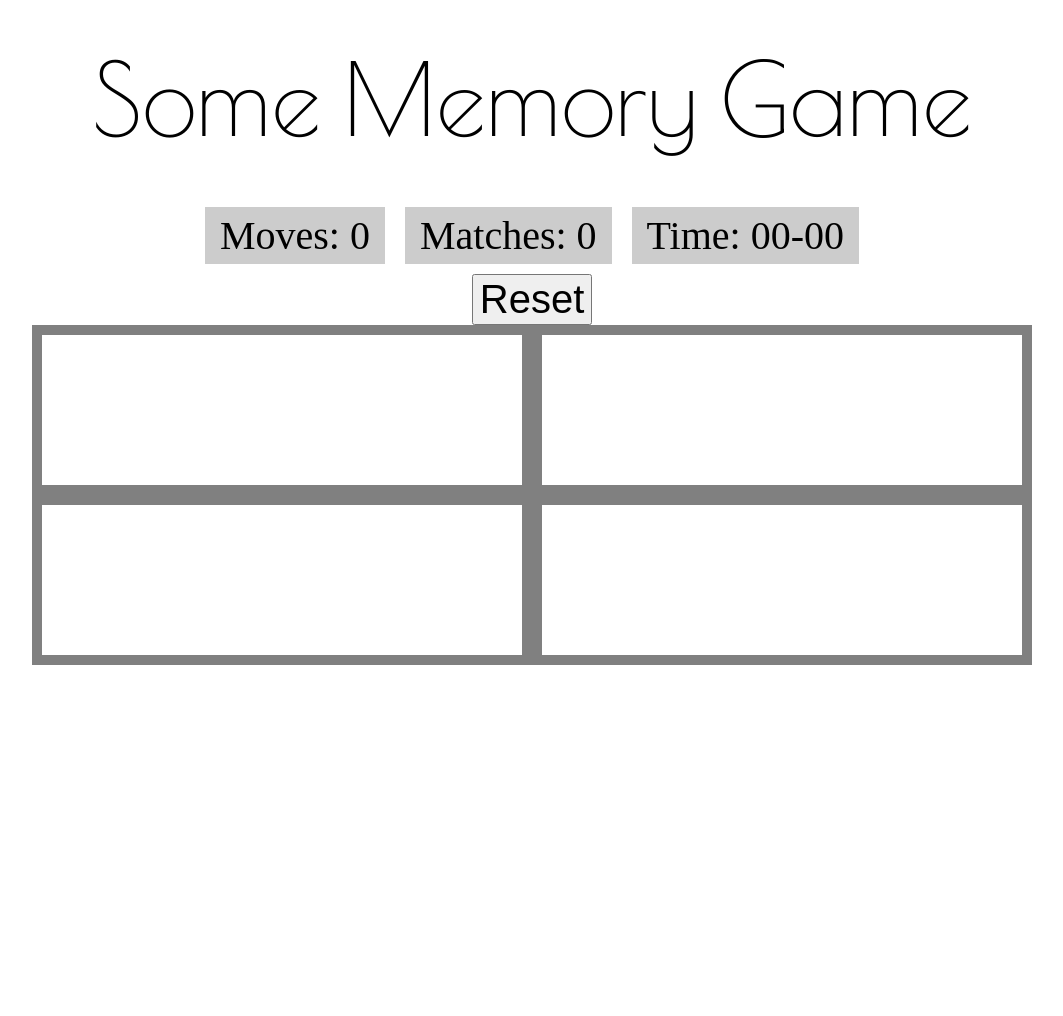
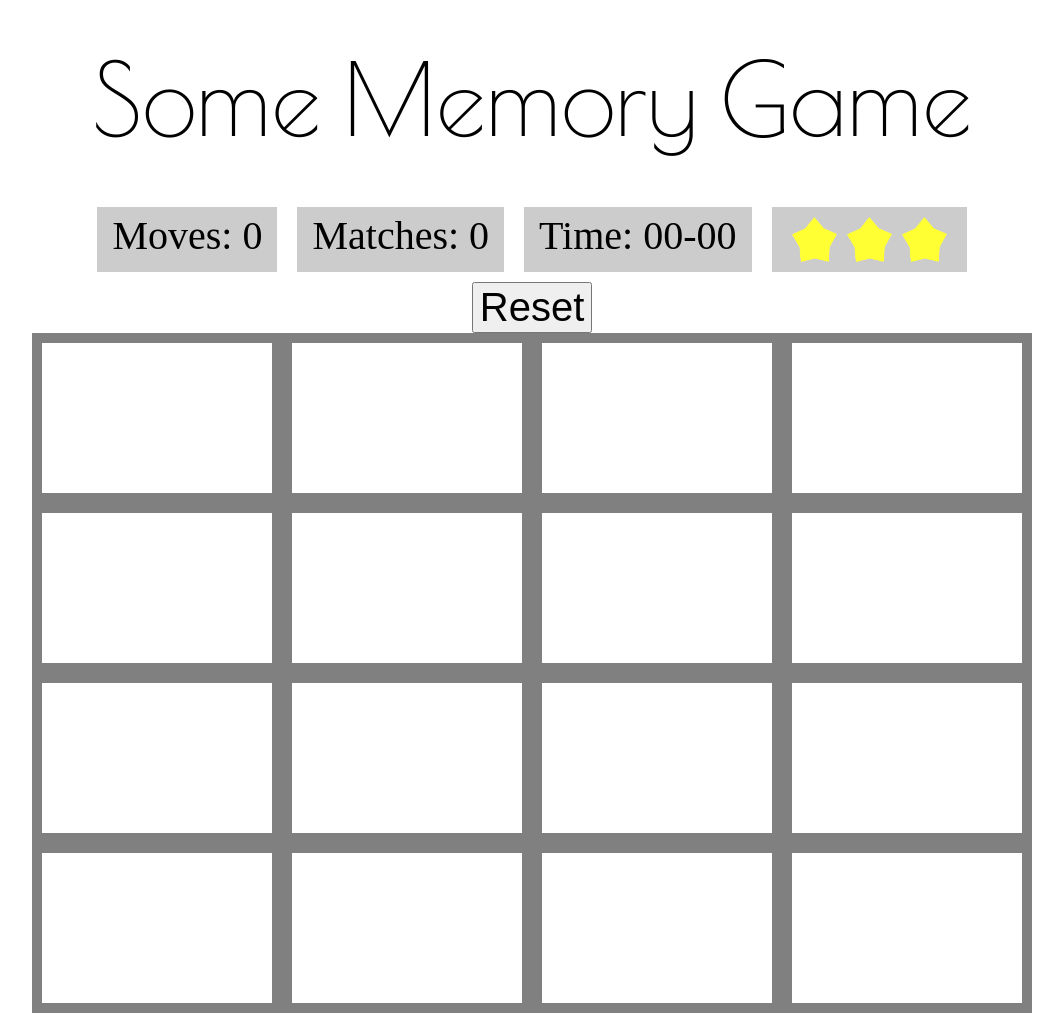
Before and after one commit to Hrothdel/SomeMemoryGame, a plain HTML site: page index.html in a window 1280 px wide. Shown: the whole page, without its empty margins (108-1171 px from the left). Before the commit the page ends 800 px from the top, so only its background shows below. Drawn offline with nearby package versions, Linux system fonts and the light colour scheme.

Commit message:
Added star rating system

```diff
--- a/css/styles.css
+++ b/css/styles.css
@@ -118,3 +118,15 @@
 #win-reset {
     margin: auto;
 }
+
+#star-rating {
+    display: flex;
+    justify-content: center;
+}
+
+.star {
+    width: 45px;
+    height: 45px;
+
+    margin: 5px;
+}
--- a/js/game.js
+++ b/js/game.js
@@ -1,13 +1,18 @@
 const content_section = $('#content');
 
-const default_width = 2,
-    default_height = 2;
+//star rating: n/2 + ceil(n/4);
+
+const default_width = 4,
+    default_height = 4;
 
 let cards = [],
     active = [],
     moves = 0,
     matches = 0,
-    start_time = undefined;
+    start_time = undefined,
+    optimal_moves,
+    mid_rating_step = 5,
+    low_rating_step = 15;
 
 let start_button = $('#start-button'),
     grid_container,
@@ -66,6 +71,31 @@ function showGrid(height, width) {
     });
 }
 
+function updateStarRating () {
+    $('#star-rating').children().remove();
+
+    let star_images = "";
+    if(moves <= (optimal_moves + Math.floor(optimal_moves * 0.75))) {
+        star_images += '<img class="star" src="images/star-active.png">';
+    } else {
+        star_images += '<img class="star" src="images/star-inactive.png">';
+    }
+
+    if(moves <= (optimal_moves + Math.floor(optimal_moves * 0.25))) {
+        star_images += '<img class="star" src="images/star-active.png">';
+    } else {
+        star_images += '<img class="star" src="images/star-inactive.png">';
+    }
+
+    if(moves <= optimal_moves) {
+        star_images += '<img class="star" src="images/star-active.png">';
+    } else {
+        star_images += '<img class="star" src="images/star-inactive.png">';
+    }
+
+    $('#star-rating').append(star_images);
+}
+
 function addStats() {
     content_section.append('<section id="stats-section"></section>');
     stats_section = $('#stats-section');
@@ -73,6 +103,8 @@ function addStats() {
     stats_section.append('<span id="moves" class="stats">Moves: 0</span>');
     stats_section.append('<span id="matches" class="stats">Matches: 0</span>');
     stats_section.append('<span id="timer" class="stats">Time: 00-00</span>');
+
+    stats_section.append('<span id="star-rating" class="stats"></span');
 }
 
 function addResetButton() {
@@ -101,6 +133,10 @@ function startGame() {
     addStats();
     addResetButton();
     addGrid();
+
+    optimal_moves = (default_width*default_height)/2 + Math.ceil((default_width*default_height)/4);
+
+    updateStarRating();
 };
 
 function restart() {
@@ -148,6 +184,8 @@ function checkMatch(pair) {
 function updateStats() {
     $('#moves').text(`Moves: ${moves}`);
     $('#matches').text(`Matches: ${matches}`);
+
+    updateStarRating();
 }
 
 function pad(number) {
```
Also changed, not shown: images/star-active.png (added), images/star-inactive.png (added), 1 other file.
